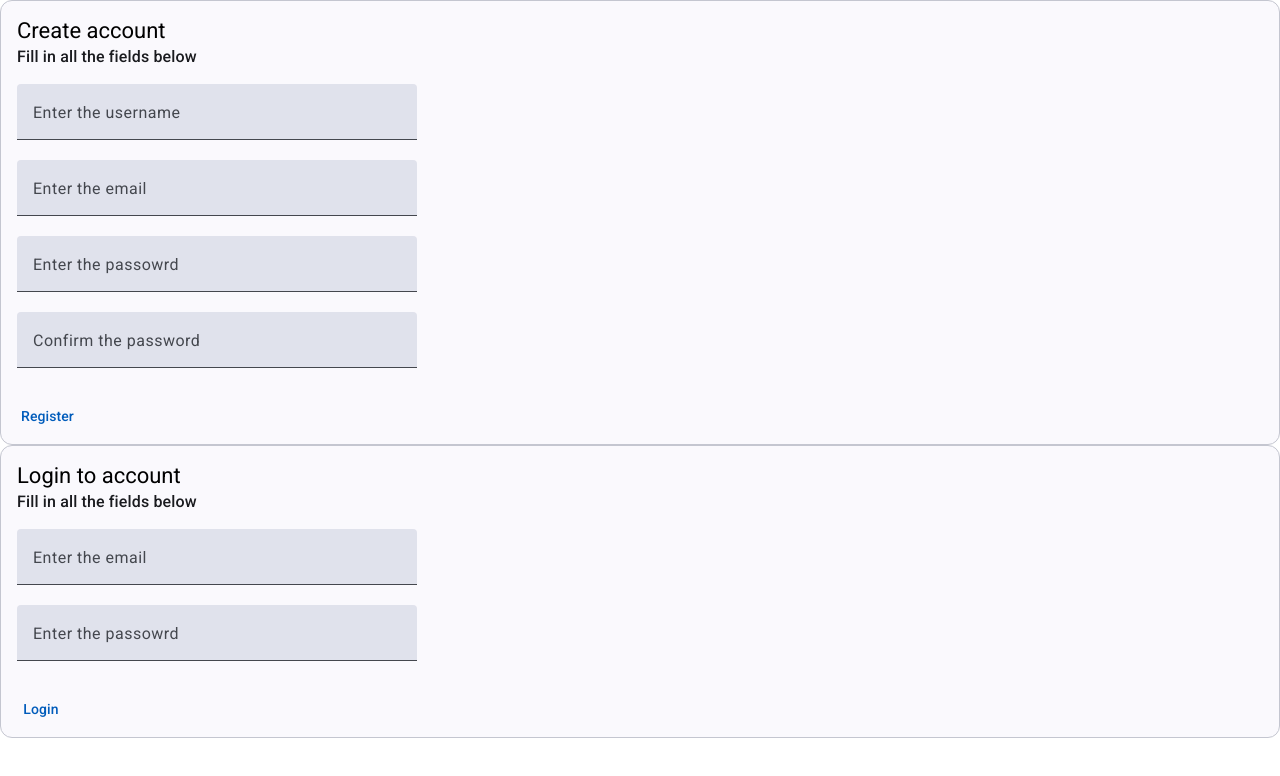
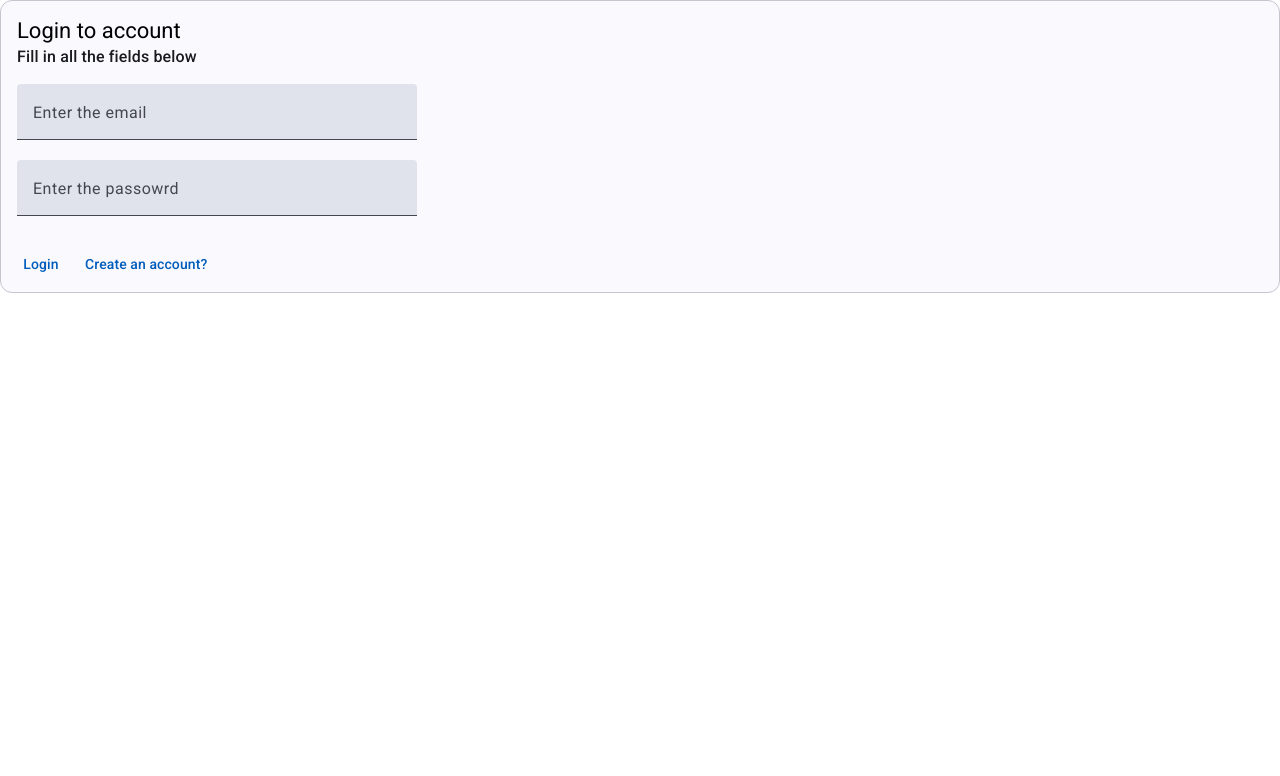
Before and after one commit to ancaditiu/onlineshop, an Angular app: page /auth in a window 1280 px wide. Shown: the top 776 px of the page. Built offline with nearby package versions, Linux system fonts and the light colour scheme.

Commit message:
clean empty lines login and register

```diff
--- a/src/app/app.routes.ts
+++ b/src/app/app.routes.ts
@@ -18,7 +18,7 @@
   },
   {
     path:"",
-    redirectTo:"dashboard",
+    redirectTo:"auth", // cand pornim pagina prima data
     pathMatch:"full"
   }
 ];
--- a/src/app/auth/auth.component.html
+++ b/src/app/auth/auth.component.html
@@ -1,5 +1,5 @@
 <div>
-  <mat-card appearance="outlined">
+  <mat-card *ngIf="authType != 'login'" appearance="outlined">
     <mat-card-header class="margin-bottom-15 margin-bottom-100">
       <mat-card-title>Create account</mat-card-title>
       <mat-card-subtitle>Fill in all the fields below</mat-card-subtitle>
@@ -49,10 +49,11 @@
 
     <mat-card-actions>
       <button mat-button (click)="submitRegisterForm()">Register</button>
+      <button mat-button (click)="onAuthTypeChange('login')">Back to login</button>
     </mat-card-actions>
   </mat-card>
 
-  <mat-card appearance="outlined">
+  <mat-card *ngIf="authType == 'login'" appearance="outlined">
     <mat-card-header class="margin-bottom-15 margin-bottom-100">
       <mat-card-title>Login to account</mat-card-title>
       <mat-card-subtitle>Fill in all the fields below</mat-card-subtitle>
@@ -82,6 +83,7 @@
 
     <mat-card-actions>
       <button mat-button (click)="submitLoginForm()">Login</button>
+      <button mat-button (click)="onAuthTypeChange('register')">Create an account?</button>
     </mat-card-actions>
   </mat-card>
 </div>
--- a/src/app/auth/auth.component.ts
+++ b/src/app/auth/auth.component.ts
@@ -13,6 +13,8 @@
 import {MatIcon} from "@angular/material/icon";
 import {MatInput} from "@angular/material/input";
 import {AuthService} from "../services/auth.service";
+import {NgIf} from "@angular/common";
+import {Router} from "@angular/router";
 
 @Component({
   selector: 'app-auth',
@@ -31,19 +33,22 @@
     MatIconButton,
     MatInput,
     MatLabel,
-        MatSuffix
+    MatSuffix,
+    NgIf
   ],
   templateUrl: './auth.component.html',
   styleUrl: './auth.component.css'
 })
 export class AuthComponent {
 
+  authType: string="login";
   username: string="";
   email: string="";
   password: string="";
   confirmPassword: string="";
 
-  constructor(private authService: AuthService) { // dependency injection again
+  constructor(private authService: AuthService,private router: Router) { // dependency injection again
+  // clasa Router ne ajuta sa navigam intre pagini in Angular
   }
 
   submitRegisterForm(){
@@ -53,10 +58,8 @@
       password: this.password,
       confirmPassword: this.confirmPassword
     };
-
     // TODO:
     // FIXME:
-
     this.authService.register(payload).subscribe((response: any)=> {
       console.log(response);
     } );
@@ -70,8 +73,20 @@
 
     this.authService.login(payload).subscribe((response: any)=> {
       console.log(response);
-    } );
+      if(response.status == 200){
+        // daca conditia este adevarata inseamna ca ne am logat cu succes
+        this.router.navigateByUrl("/dashboard");  // aplicatia ne va redirecta catre dashboard
+      }
+    }, (errorResponse) => {
+      console.log(errorResponse);
+      console.log(errorResponse.error);
+      alert(errorResponse.error.message);
+    });
 
   }
 
+  onAuthTypeChange(authType: string){
+    this.authType = authType;
   }
+
+}
```
Lines whose indentation alone changed are shown as unchanged.
